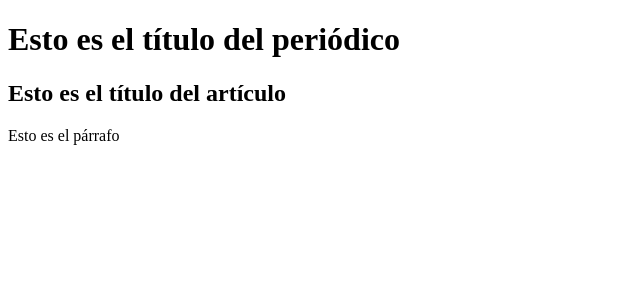
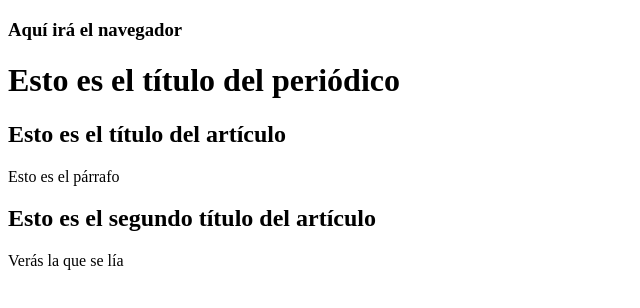
Before and after one commit to ManuelagDuque/gitFlow, a plain HTML site: page index.html in a window 1280 px wide. Shown: the whole page, without its empty margins (0-640 px from the left). Drawn offline with Linux system fonts and the light colour scheme.

Commit message:
Añadidos un monton de cosas a index.html

```diff
--- a/index.html
+++ b/index.html
@@ -7,11 +7,18 @@
     <title>Document</title>
 </head>
 <body>
+    <nav>
+        <h3>Aquí irá el navegador</h3>
+    </nav>
     <main>
         <h1>Esto es el título del periódico</h1>
-        <article>
+        <article id="articulo1">
             <h2>Esto es el título del artículo</h2>
             <p>Esto es el párrafo</p>
+        </article>
+        <article id="articulo2">
+            <h2>Esto es el segundo título del artículo</h2>
+            <p>Verás la que se lía</p>
         </article>
     </main>
 </body>
```
